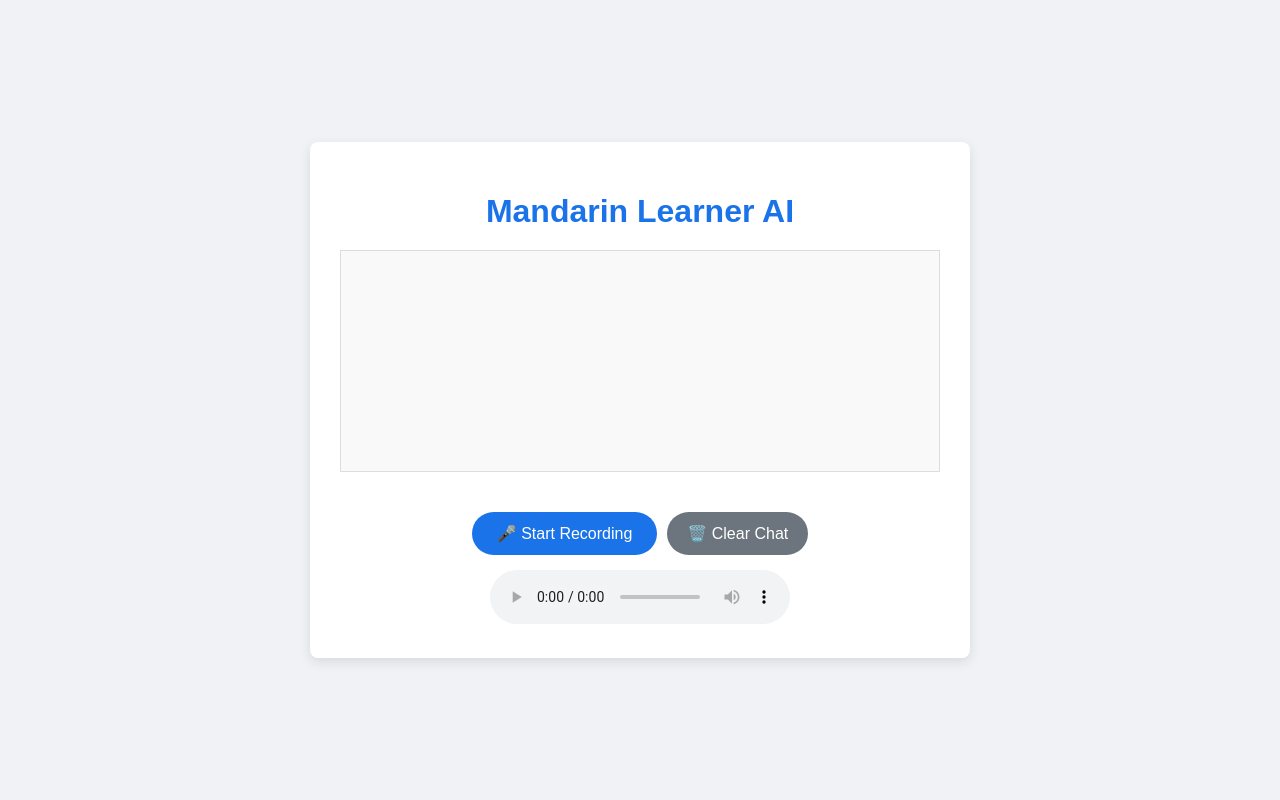
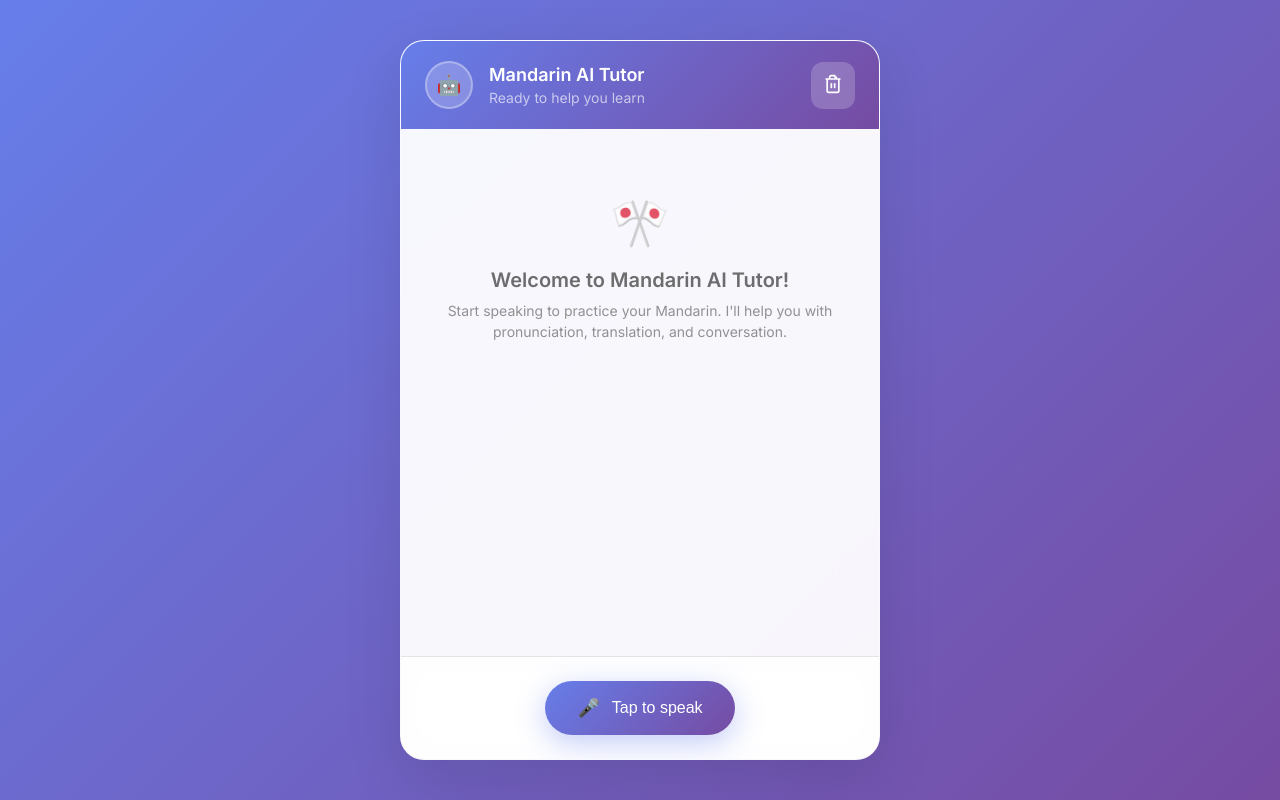
Before and after one commit to stefanus-ai-tech/mandarinLingo, a FastAPI app: page / in a window 1280 px wide. Run offline with FastAPI, Linux system fonts and the light colour scheme.

Commit message:
improved UI

```diff
--- a/app/static/css/style.css
+++ b/app/static/css/style.css
@@ -1,155 +1,371 @@
-body {
-  font-family: sans-serif;
-  display: flex;
-  justify-content: center;
-  align-items: center;
-  min-height: 100vh;
+/* Reset and base styles */
+* {
   margin: 0;
-  background-color: #f0f2f5;
-  color: #333;
+  padding: 0;
+  box-sizing: border-box;
 }
 
-.container {
-  background-color: #fff;
-  padding: 30px;
-  border-radius: 8px;
-  box-shadow: 0 4px 12px rgba(0, 0, 0, 0.1);
-  text-align: center;
-  width: 90%;
-  max-width: 600px;
+body {
+  font-family: "Inter", -apple-system, BlinkMacSystemFont, "Segoe UI", Roboto,
+    sans-serif;
+  background: linear-gradient(135deg, #667eea 0%, #764ba2 100%);
+  min-height: 100vh;
+  display: flex;
+  align-items: center;
+  justify-content: center;
+  padding: 20px;
 }
 
-h1 {
-  color: #1a73e8;
-  margin-bottom: 20px;
+/* Main chat container */
+.chat-container {
+  width: 100%;
+  max-width: 480px;
+  height: 90vh;
+  max-height: 800px;
+  background: rgba(255, 255, 255, 0.95);
+  backdrop-filter: blur(20px);
+  border-radius: 24px;
+  box-shadow: 0 20px 60px rgba(0, 0, 0, 0.1);
+  display: flex;
+  flex-direction: column;
+  overflow: hidden;
+  border: 1px solid rgba(255, 255, 255, 0.2);
 }
 
-.chat-area {
-  margin-bottom: 20px;
-  min-height: 200px; /* Adjusted min-height */
-  max-height: 300px; /* Max height before scrolling */
-  overflow-y: auto; /* Enable vertical scrolling */
+/* Header */
+.chat-header {
+  background: linear-gradient(135deg, #667eea 0%, #764ba2 100%);
+  padding: 20px 24px;
+  color: white;
+  position: relative;
+}
+
+.header-content {
+  display: flex;
+  align-items: center;
+  gap: 16px;
+}
+
+.ai-avatar {
+  position: relative;
+}
+
+.avatar-circle {
+  width: 48px;
+  height: 48px;
+  background: rgba(255, 255, 255, 0.2);
+  border-radius: 50%;
+  display: flex;
+  align-items: center;
+  justify-content: center;
+  backdrop-filter: blur(10px);
+  border: 2px solid rgba(255, 255, 255, 0.3);
+}
+
+.avatar-icon {
+  font-size: 20px;
+}
+
+.header-info {
+  flex: 1;
+}
+
+.chat-title {
+  font-size: 18px;
+  font-weight: 600;
+  margin-bottom: 4px;
+}
+
+.chat-subtitle {
+  font-size: 14px;
+  opacity: 0.8;
+  font-weight: 400;
+}
+
+.clear-btn {
+  background: rgba(255, 255, 255, 0.2);
+  border: none;
+  border-radius: 12px;
+  padding: 12px;
+  color: white;
+  cursor: pointer;
+  transition: all 0.2s ease;
+  backdrop-filter: blur(10px);
+}
+
+.clear-btn:hover {
+  background: rgba(255, 255, 255, 0.3);
+  transform: translateY(-1px);
+}
+
+/* Chat messages area */
+.chat-messages {
+  flex: 1;
+  overflow-y: auto;
+  padding: 24px;
   display: flex;
   flex-direction: column;
-  align-items: flex-start; /* AI bubbles on the left */
-  border: 1px solid #ddd;
-  padding: 10px;
-  background-color: #f9f9f9;
+  gap: 16px;
 }
 
+.chat-messages::-webkit-scrollbar {
+  width: 4px;
+}
+
+.chat-messages::-webkit-scrollbar-track {
+  background: transparent;
+}
+
+.chat-messages::-webkit-scrollbar-thumb {
+  background: rgba(102, 126, 234, 0.3);
+  border-radius: 2px;
+}
+
+/* Welcome message */
+.welcome-message {
+  text-align: center;
+  padding: 40px 20px;
+  opacity: 0.7;
+}
+
+.welcome-icon {
+  font-size: 48px;
+  margin-bottom: 16px;
+}
+
+.welcome-message h3 {
+  font-size: 20px;
+  font-weight: 600;
+  color: #333;
+  margin-bottom: 8px;
+}
+
+.welcome-message p {
+  font-size: 14px;
+  color: #666;
+  line-height: 1.5;
+}
+
+/* Message bubbles */
 .response-bubble {
-  padding: 10px 15px;
-  border-radius: 18px;
-  margin-bottom: 10px;
-  max-width: 80%;
-  text-align: left;
+  max-width: 85%;
+  padding: 16px 20px;
+  border-radius: 20px;
+  margin-bottom: 12px;
+  position: relative;
+  animation: messageSlideIn 0.3s ease-out;
+}
+
+@keyframes messageSlideIn {
+  from {
+    opacity: 0;
+    transform: translateY(20px);
+  }
+  to {
+    opacity: 1;
+    transform: translateY(0);
+  }
 }
 
 .ai-bubble {
-  background-color: #4a4a4a; /* Dark grey like the image */
+  background: linear-gradient(135deg, #667eea 0%, #764ba2 100%);
   color: white;
-  align-self: flex-start; /* Or center if you prefer */
+  align-self: flex-start;
+  border-bottom-left-radius: 8px;
+  box-shadow: 0 4px 20px rgba(102, 126, 234, 0.3);
 }
 
 .user-bubble {
-  background-color: #e1f5fe; /* Light blue background */
-  color: #333; /* Darker text for contrast */
+  background: linear-gradient(135deg, #ff6b6b 0%, #feca57 100%);
+  color: white;
   align-self: flex-end;
+  border-bottom-right-radius: 8px;
+  box-shadow: 0 4px 20px rgba(255, 107, 107, 0.3);
 }
 
-.user-bubble .mandarin-block {
-  background-color: #b3e5fc; /* Slightly darker blue for pinyin/hanzi block */
-}
-
-.user-bubble .pinyin {
-  color: #0277bd; /* Darker blue for pinyin */
-}
-
-.user-bubble .hanzi {
-  color: #01579b; /* Even darker blue for hanzi */
-}
-
-.user-bubble .english {
-  color: #0288d1; /* Medium blue for English */
-}
-
+/* Mandarin content styling */
 .mandarin-block {
-  background-color: #333333; /* Slightly darker for pinyin/hanzi block */
-  padding: 8px 12px;
-  border-radius: 10px;
-  margin-bottom: 5px;
+  background: rgba(255, 255, 255, 0.15);
+  backdrop-filter: blur(10px);
+  padding: 12px 16px;
+  border-radius: 12px;
+  margin-bottom: 12px;
+  border: 1px solid rgba(255, 255, 255, 0.2);
 }
 
 .pinyin {
-  font-size: 0.9em;
-  color: #ccc; /* Lighter grey for pinyin */
-  margin: 0 0 2px 0;
+  font-size: 14px;
+  opacity: 0.9;
+  margin-bottom: 4px;
+  font-weight: 400;
   letter-spacing: 0.5px;
 }
 
 .hanzi {
-  font-size: 1.5em;
-  color: #ffffff;
-  margin: 0;
-  font-weight: bold;
+  font-size: 24px;
+  font-weight: 600;
+  margin-bottom: 0;
+  line-height: 1.2;
 }
 
 .english {
-  font-size: 1em;
-  color: #dddddd; /* Lighter grey for English, ensure contrast */
-  margin-top: 8px;
-  padding: 5px 12px; /* Give it some padding if not in a block */
+  font-size: 15px;
+  opacity: 0.95;
+  font-weight: 400;
+  line-height: 1.4;
 }
 
-#recordButton {
-  background-color: #1a73e8;
-  color: white;
-  border: none;
-  padding: 12px 25px;
-  font-size: 1em;
-  border-radius: 25px;
-  cursor: pointer;
-  transition: background-color 0.3s ease;
-  margin-top: 20px;
+/* Input area */
+.chat-input-area {
+  padding: 24px;
+  background: rgba(255, 255, 255, 0.8);
+  backdrop-filter: blur(20px);
+  border-top: 1px solid rgba(0, 0, 0, 0.1);
 }
 
-#recordButton:hover {
-  background-color: #1558b3;
+.input-container {
+  display: flex;
+  justify-content: center;
 }
 
-#clearChatButton {
-  background-color: #6c757d; /* Grey color */
+.record-btn {
+  background: linear-gradient(135deg, #667eea 0%, #764ba2 100%);
+  border: none;
+  border-radius: 50px;
+  padding: 16px 32px;
   color: white;
-  border: none;
-  padding: 12px 20px; /* Adjusted padding */
-  font-size: 1em;
-  border-radius: 25px;
+  font-size: 16px;
+  font-weight: 500;
   cursor: pointer;
-  transition: background-color 0.3s ease;
-  margin-top: 20px;
-  margin-left: 10px; /* Space between buttons */
+  transition: all 0.3s ease;
+  display: flex;
+  align-items: center;
+  gap: 12px;
+  box-shadow: 0 8px 30px rgba(102, 126, 234, 0.4);
+  position: relative;
+  overflow: hidden;
 }
 
-#clearChatButton:hover {
-  background-color: #5a6268;
+.record-btn:hover {
+  transform: translateY(-2px);
+  box-shadow: 0 12px 40px rgba(102, 126, 234, 0.5);
 }
 
-.controls-area {
-  display: flex;
-  justify-content: center;
-  align-items: center;
+.record-btn:active {
+  transform: translateY(0);
 }
 
-#recordButton.recording {
-  background-color: #d93025; /* Red when recording */
+.record-icon {
+  position: relative;
+  display: flex;
+  align-items: center;
+  justify-content: center;
 }
 
-#recordButton.recording:hover {
-  background-color: #b0261c;
+.mic-icon {
+  font-size: 18px;
+  z-index: 2;
+  position: relative;
 }
 
-#statusMessage {
-  margin-top: 15px;
-  font-size: 0.9em;
-  color: #5f6368;
+.pulse-ring {
+  position: absolute;
+  width: 40px;
+  height: 40px;
+  border: 2px solid rgba(255, 255, 255, 0.4);
+  border-radius: 50%;
+  opacity: 0;
+  z-index: 1;
 }
+
+/* Recording state */
+.record-btn.recording {
+  background: linear-gradient(135deg, #ff6b6b 0%, #ee5a24 100%);
+  box-shadow: 0 8px 30px rgba(255, 107, 107, 0.4);
+}
+
+.record-btn.recording .pulse-ring {
+  animation: pulse 1.5s infinite;
+}
+
+.record-btn.recording .record-text {
+  color: rgba(255, 255, 255, 0.9);
+}
+
+@keyframes pulse {
+  0% {
+    opacity: 1;
+    transform: scale(0.8);
+  }
+  100% {
+    opacity: 0;
+    transform: scale(2);
+  }
+}
+
+/* Responsive design */
+@media (max-width: 600px) {
+  body {
+    padding: 10px;
+  }
+
+  .chat-container {
+    height: 95vh;
+    border-radius: 16px;
+  }
+
+  .chat-header {
+    padding: 16px 20px;
+  }
+
+  .chat-messages {
+    padding: 20px;
+  }
+
+  .chat-input-area {
+    padding: 20px;
+  }
+
+  .response-bubble {
+    max-width: 90%;
+    padding: 14px 18px;
+  }
+
+  .hanzi {
+    font-size: 20px;
+  }
+}
+
+/* Loading animation */
+.loading-dots {
+  display: inline-flex;
+  gap: 4px;
+}
+
+.loading-dots span {
+  width: 6px;
+  height: 6px;
+  background: currentColor;
+  border-radius: 50%;
+  animation: loadingDots 1.4s infinite ease-in-out both;
+}
+
+.loading-dots span:nth-child(1) {
+  animation-delay: -0.32s;
+}
+.loading-dots span:nth-child(2) {
+  animation-delay: -0.16s;
+}
+
+@keyframes loadingDots {
+  0%,
+  80%,
+  100% {
+    opacity: 0.4;
+    transform: scale(0.8);
+  }
+  40% {
+    opacity: 1;
+    transform: scale(1);
+  }
+}
--- a/app/static/js/script.js
+++ b/app/static/js/script.js
@@ -9,6 +9,20 @@ document.addEventListener("DOMContentLoaded", () => {
   let audioChunks = [];
   let isRecording = false;
 
+  // Initialize with welcome message
+  initializeChat();
+
+  function initializeChat() {
+    updateStatus("Ready to help you learn");
+  }
+
+  function updateStatus(message, isError = false) {
+    statusMessage.textContent = message;
+    statusMessage.style.color = isError
+      ? "#ff6b6b"
+      : "rgba(255, 255, 255, 0.8)";
+  }
+
   async function startRecording() {
     try {
       const stream = await navigator.mediaDevices.getUserMedia({ audio: true });
@@ -19,22 +33,31 @@ document.addEventListener("DOMContentLoaded", () => {
       };
 
       mediaRecorder.onstop = async () => {
-        const audioBlob = new Blob(audioChunks, { type: "audio/webm" }); // or 'audio/wav' or 'audio/m4a' depending on browser/encoder
+        const audioBlob = new Blob(audioChunks, { type: "audio/webm" });
         audioChunks = [];
         await sendAudioToServer(audioBlob);
-        stream.getTracks().forEach((track) => track.stop()); // Release microphone
+        stream.getTracks().forEach((track) => track.stop());
       };
 
       mediaRecorder.start();
       isRecording = true;
-      recordButton.textContent = "🛑 Stop Recording";
+
+      // Update UI for recording state
       recordButton.classList.add("recording");
-      statusMessage.textContent = "Recording... Speak now.";
-      // Don't hide individual bubbles, new ones will be added
+      recordButton.querySelector(".record-text").textContent = "Recording...";
+      updateStatus("Listening... Speak now");
+
+      // Hide welcome message if it exists
+      const welcomeMessage = document.querySelector(".welcome-message");
+      if (welcomeMessage) {
+        welcomeMessage.style.display = "none";
+      }
     } catch (err) {
       console.error("Error accessing microphone:", err);
-      statusMessage.textContent =
-        "Error: Could not access microphone. Please grant permission.";
+      updateStatus(
+        "Could not access microphone. Please grant permission.",
+        true
+      );
     }
   }
 
@@ -42,9 +65,11 @@ document.addEventListener("DOMContentLoaded", () => {
     if (mediaRecorder && mediaRecorder.state !== "inactive") {
       mediaRecorder.stop();
       isRecording = false;
-      recordButton.textContent = "🎤 Start Recording";
+
+      // Reset UI
       recordButton.classList.remove("recording");
-      statusMessage.textContent = "Processing audio...";
+      recordButton.querySelector(".record-text").textContent = "Tap to speak";
+      updateStatus("Processing your audio...");
     }
   }
 
@@ -57,51 +82,122 @@ document.addEventListener("DOMContentLoaded", () => {
   });
 
   clearChatButton.addEventListener("click", () => {
-    chatHistory.innerHTML = ""; // Clear all messages
-    statusMessage.textContent = "Chat cleared. Ready for new input.";
+    // Clear all messages except welcome
+    chatHistory.innerHTML = `
+      <div class="welcome-message">
+        <div class="welcome-icon">🎌</div>
+        <h3>Welcome to Mandarin AI Tutor!</h3>
+        <p>Start speaking to practice your Mandarin. I'll help you with pronunciation, translation, and conversation.</p>
+      </div>
+    `;
+    updateStatus("Chat cleared. Ready for new input");
+
+    // Add a subtle animation
+    chatHistory.style.opacity = "0.5";
+    setTimeout(() => {
+      chatHistory.style.opacity = "1";
+    }, 200);
   });
 
   function appendMessage(data, type) {
+    // Remove welcome message if it's still there
+    const welcomeMessage = document.querySelector(".welcome-message");
+    if (welcomeMessage) {
+      welcomeMessage.remove();
+    }
+
     const messageBubble = document.createElement("div");
     messageBubble.classList.add("response-bubble", `${type}-bubble`);
 
+    // Create message content
+    if (data.hanzi || data.pinyin) {
+      // Mandarin content
       const mandarinBlock = document.createElement("div");
       mandarinBlock.classList.add("mandarin-block");
 
+      if (data.pinyin) {
         const pinyinP = document.createElement("p");
         pinyinP.classList.add("pinyin");
-    pinyinP.textContent = data.pinyin || "...";
+        pinyinP.textContent = data.pinyin;
+        mandarinBlock.appendChild(pinyinP);
+      }
 
+      if (data.hanzi) {
         const hanziP = document.createElement("p");
         hanziP.classList.add("hanzi");
-    hanziP.textContent = data.hanzi || "...";
+        hanziP.textContent = data.hanzi;
+        mandarinBlock.appendChild(hanziP);
+      }
 
-    mandarinBlock.appendChild(pinyinP);
-    mandarinBlock.appendChild(hanziP);
+      messageBubble.appendChild(mandarinBlock);
+    }
 
+    if (data.english) {
       const englishP = document.createElement("p");
       englishP.classList.add("english");
-    englishP.textContent = data.english || "...";
-
-    messageBubble.appendChild(mandarinBlock);
+      englishP.textContent = data.english;
       messageBubble.appendChild(englishP);
+    }
 
     chatHistory.appendChild(messageBubble);
-    chatHistory.scrollTop = chatHistory.scrollHeight; // Scroll to the bottom
+
+    // Smooth scroll to bottom
+    setTimeout(() => {
+      chatHistory.scrollTo({
+        top: chatHistory.scrollHeight,
+        behavior: "smooth",
+      });
+    }, 100);
+  }
+
+  function showLoadingMessage() {
+    const loadingBubble = document.createElement("div");
+    loadingBubble.classList.add("response-bubble", "ai-bubble");
+    loadingBubble.id = "loading-message";
+
+    const loadingContent = document.createElement("div");
+    loadingContent.innerHTML = `
+      <div class="loading-dots">
+        <span></span>
+        <span></span>
+        <span></span>
+      </div>
+      <p style="margin-top: 8px; font-size: 14px; opacity: 0.8;">AI is thinking...</p>
+    `;
+
+    loadingBubble.appendChild(loadingContent);
+    chatHistory.appendChild(loadingBubble);
+
+    // Scroll to bottom
+    setTimeout(() => {
+      chatHistory.scrollTo({
+        top: chatHistory.scrollHeight,
+        behavior: "smooth",
+      });
+    }, 100);
+  }
+
+  function removeLoadingMessage() {
+    const loadingMessage = document.getElementById("loading-message");
+    if (loadingMessage) {
+      loadingMessage.remove();
+    }
   }
 
   async function sendAudioToServer(audioBlob) {
     const formData = new FormData();
     formData.append("audio_file", audioBlob, "user_audio.webm");
 
-
-    statusMessage.textContent = "Transcribing and getting AI response...";
+    updateStatus("Transcribing and getting AI response...");
+    showLoadingMessage();
 
     try {
       const response = await fetch("/interact", {
         method: "POST",
         body: formData,
       });
+
+      removeLoadingMessage();
 
       if (!response.ok) {
         const errorData = await response
@@ -114,30 +210,72 @@ document.addEventListener("DOMContentLoaded", () => {
 
       const data = await response.json();
 
+      // Add user message
       if (data.user_input) {
         appendMessage(data.user_input, "user");
       }
 
+      // Add AI response
       if (data.ai_response) {
+        setTimeout(() => {
           appendMessage(data.ai_response, "ai");
+        }, 300); // Small delay for better UX
       }
 
+      // Handle audio response
       if (data.audio_url) {
-        aiAudioPlayer.src = data.audio_url + `?t=${new Date().getTime()}`; // Cache buster
-        aiAudioPlayer
-          .play()
-          .catch((e) => console.error("Error playing audio:", e));
-        statusMessage.textContent = "AI responded. Playing audio...";
+        aiAudioPlayer.src = data.audio_url + `?t=${new Date().getTime()}`;
+
+        updateStatus("Playing AI response...");
+
+        try {
+          await aiAudioPlayer.play();
+
           aiAudioPlayer.onended = () => {
-          statusMessage.textContent = "Ready. Click record to speak again.";
+            updateStatus("Ready to help you learn");
           };
+        } catch (playError) {
+          console.error("Error playing audio:", playError);
+          updateStatus("Response ready. Tap to speak again");
+        }
       } else {
-        statusMessage.textContent =
-          "AI responded (no audio). Ready for next input.";
+        updateStatus("Ready to help you learn");
       }
     } catch (error) {
+      removeLoadingMessage();
       console.error("Error sending audio or processing response:", error);
-      statusMessage.textContent = `Error: ${error.message}. Please try again.`;
+      updateStatus(`Error: ${error.message}. Please try again.`, true);
+
+      // Reset status after a few seconds
+      setTimeout(() => {
+        updateStatus("Ready to help you learn");
+      }, 3000);
+    }
+  }
+
+  // Add keyboard shortcut for spacebar to record
+  document.addEventListener("keydown", (e) => {
+    if (e.code === "Space" && !e.repeat && e.target === document.body) {
+      e.preventDefault();
+      if (!isRecording) {
+        startRecording();
       }
     }
   });
+
+  document.addEventListener("keyup", (e) => {
+    if (e.code === "Space" && e.target === document.body) {
+      e.preventDefault();
+      if (isRecording) {
+        stopRecording();
+      }
+    }
+  });
+
+  // Prevent spacebar from scrolling when recording
+  document.addEventListener("keydown", (e) => {
+    if (e.code === "Space" && isRecording && e.target === document.body) {
+      e.preventDefault();
+    }
+  });
+});
--- a/app/templates/index.html
+++ b/app/templates/index.html
@@ -5,21 +5,73 @@
     <meta name="viewport" content="width=device-width, initial-scale=1.0" />
     <title>Mandarin Learner AI</title>
     <link rel="stylesheet" href="/static/css/style.css" />
+    <link
+      href="https://fonts.googleapis.com/css2?family=Inter:wght@300;400;500;600;700&display=swap"
+      rel="stylesheet"
+    />
   </head>
   <body>
-    <div class="container">
-      <h1>Mandarin Learner AI</h1>
-
-      <div id="chatHistory" class="chat-area">
-        <!-- Chat messages will be appended here by JavaScript -->
+    <div class="chat-container">
+      <!-- Header -->
+      <div class="chat-header">
+        <div class="header-content">
+          <div class="ai-avatar">
+            <div class="avatar-circle">
+              <span class="avatar-icon">🤖</span>
+            </div>
+          </div>
+          <div class="header-info">
+            <h1 class="chat-title">Mandarin AI Tutor</h1>
+            <p class="chat-subtitle" id="statusMessage">
+              Ready to help you learn
+            </p>
+          </div>
+          <button id="clearChatButton" class="clear-btn" title="Clear Chat">
+            <svg
+              width="20"
+              height="20"
+              viewBox="0 0 24 24"
+              fill="none"
+              stroke="currentColor"
+              stroke-width="2"
+            >
+              <path
+                d="M3 6h18M19 6v14c0 1-1 2-2 2H7c-1 0-2-1-2-2V6m3 0V4c0-1 1-2 2-2h4c0 1 1 2 2 2v2"
+              />
+              <line x1="10" y1="11" x2="10" y2="17" />
+              <line x1="14" y1="11" x2="14" y2="17" />
+            </svg>
+          </button>
+        </div>
       </div>
 
-      <div class="controls-area">
-        <button id="recordButton">🎤 Start Recording</button>
-        <button id="clearChatButton">🗑️ Clear Chat</button>
+      <!-- Chat Messages Area -->
+      <div class="chat-messages" id="chatHistory">
+        <div class="welcome-message">
+          <div class="welcome-icon">🎌</div>
+          <h3>Welcome to Mandarin AI Tutor!</h3>
+          <p>
+            Start speaking to practice your Mandarin. I'll help you with
+            pronunciation, translation, and conversation.
+          </p>
+        </div>
       </div>
-      <p id="statusMessage"></p>
-      <audio id="aiAudioPlayer" controls></audio>
+
+      <!-- Input Area -->
+      <div class="chat-input-area">
+        <div class="input-container">
+          <button id="recordButton" class="record-btn">
+            <div class="record-icon">
+              <div class="mic-icon">🎤</div>
+              <div class="pulse-ring"></div>
+            </div>
+            <span class="record-text">Tap to speak</span>
+          </button>
+        </div>
+      </div>
+
+      <!-- Hidden audio player -->
+      <audio id="aiAudioPlayer" style="display: none"></audio>
     </div>
 
     <script src="/static/js/script.js"></script>
```
Lines whose indentation alone changed are shown as unchanged.
